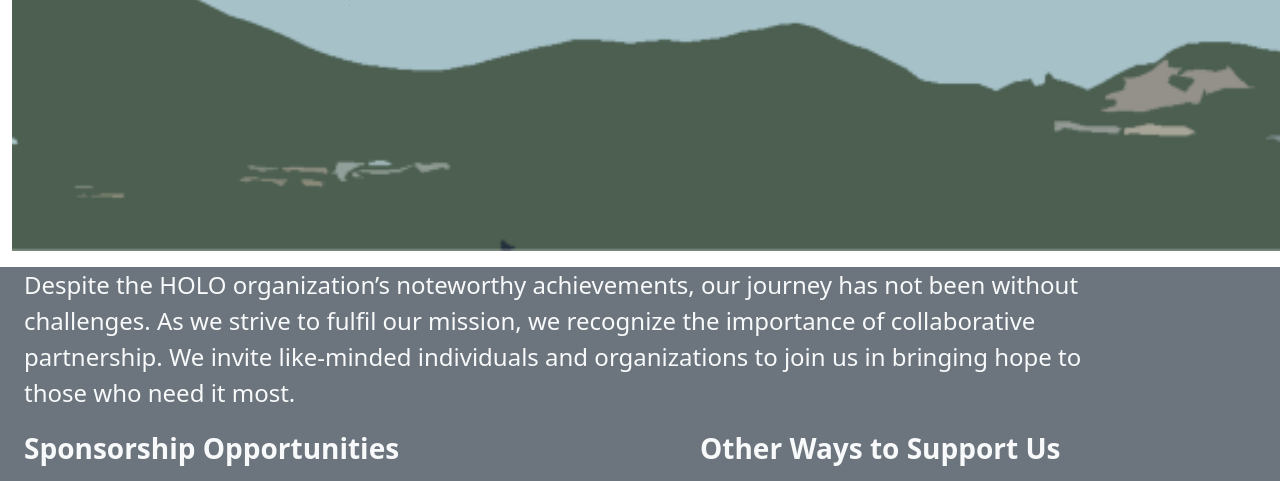
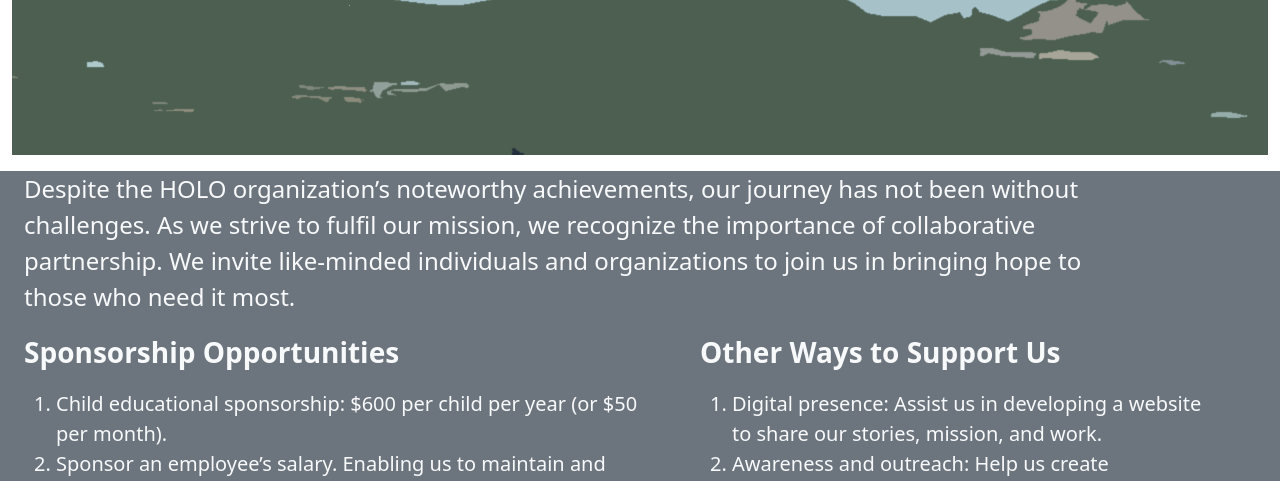
Before and after one commit to philiplessner/HOLO, a Flask app: page /donate in a window 1280 px wide. Shown: the part 428-909 px from the top of the page. Run offline with Flask 3, Linux system fonts and the light colour scheme; grey boxes are pictures that could not be loaded.

Commit message:
Changed image on Donate page. Added min-height property to actual image height.

```diff
--- a/app/templates/donate.html
+++ b/app/templates/donate.html
@@ -2,14 +2,11 @@
 {% block page_css %}
 <style>
   .background-image-container {
-  background-image: url('static/images/rock_nocaption.png');
+  background-image: url('static/images/donate_revised.png');
   background-size: cover;
+  min-height: 504px;
   background-position: center;
-  /* height: 100vh; */
-  width: 100vw;
   color: rgb(177, 78, 8);
-  height: 600px; /* Set a specific height
-  width: 75%; */
   opacity: 1.0;
 }
 </style>
@@ -20,9 +17,10 @@
     <div class="background-image-container d-flex align-items-left justify-content-left">
     <h1>Donate</h1>
     <form action="https://www.paypal.com/cgi-bin/webscr" method="post" target="_top"><input name="cmd" type="hidden" value="_s-xclick"><br>
-<input name="hosted_button_id" type="hidden" value="RCG3XTFTYZD2J"><br>
-<input alt="PayPal - The safer, easier way to pay online!" name="submit" src="https://www.paypalobjects.com/en_US/i/btn/btn_donateCC_LG.gif" type="image"><br>
-<img loading="lazy" decoding="async" style="display: block; margin-left: auto; margin-right: auto;" src="https://www.paypalobjects.com/en_US/i/scr/pixel.gif" alt="" width="1" height="1" border="0"></form>
+      <input name="hosted_button_id" type="hidden" value="RCG3XTFTYZD2J"><br>
+      <input alt="PayPal - The safer, easier way to pay online!" name="submit" src="https://www.paypalobjects.com/en_US/i/btn/btn_donateCC_LG.gif" type="image"><br>
+      <img loading="lazy" decoding="async" style="display: block; margin-left: auto; margin-right: auto;" src="https://www.paypalobjects.com/en_US/i/scr/pixel.gif" alt="" width="1" height="1" border="0">
+    </form>
     </div>
 </div>
   <div class="bg-secondary text-light">
```
Also changed, not shown: app/static/images/._donate_revised.png (added), app/static/images/donate_revised.png (added).
